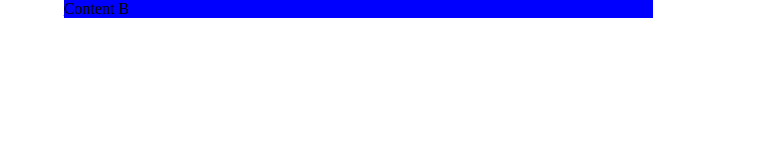
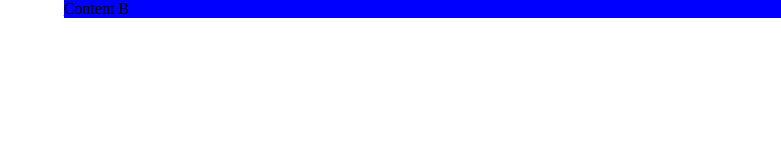
Before and after one commit to aliciafdezrov/lemoncode_layout_module, a website built with Parcel: page exercise_4_grid/index.html in a window 1280 px wide. Shown: the whole page, without its empty margins (499-1280 px from the left). Built offline with nearby package versions, Linux system fonts and the light colour scheme.

Commit message:
Removed margins on main content

```diff
--- a/exercise_4_grid/styles/main.scss
+++ b/exercise_4_grid/styles/main.scss
@@ -6,8 +6,6 @@ body {
 }
 
 .main-content {
-  margin-left: 10vw;
-  margin-right: 10vw;
   display: grid;
 }
 
```
